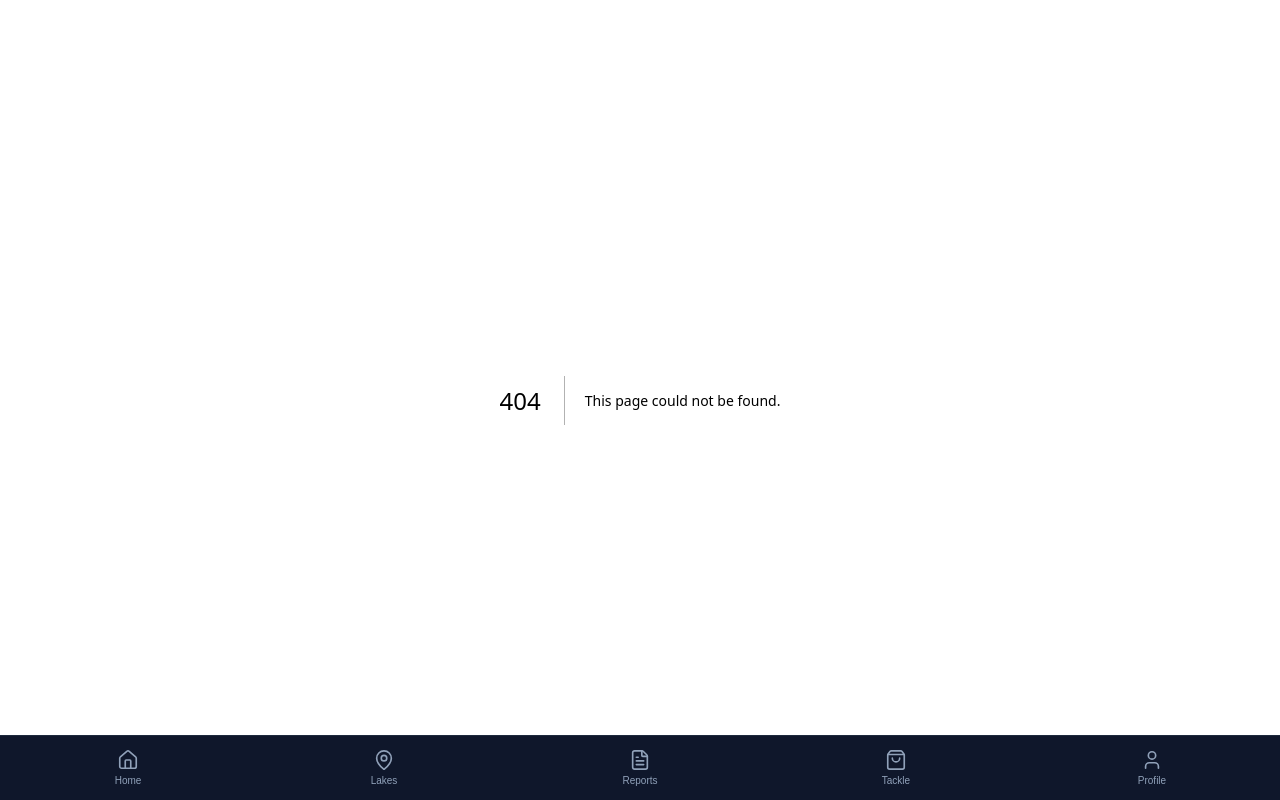
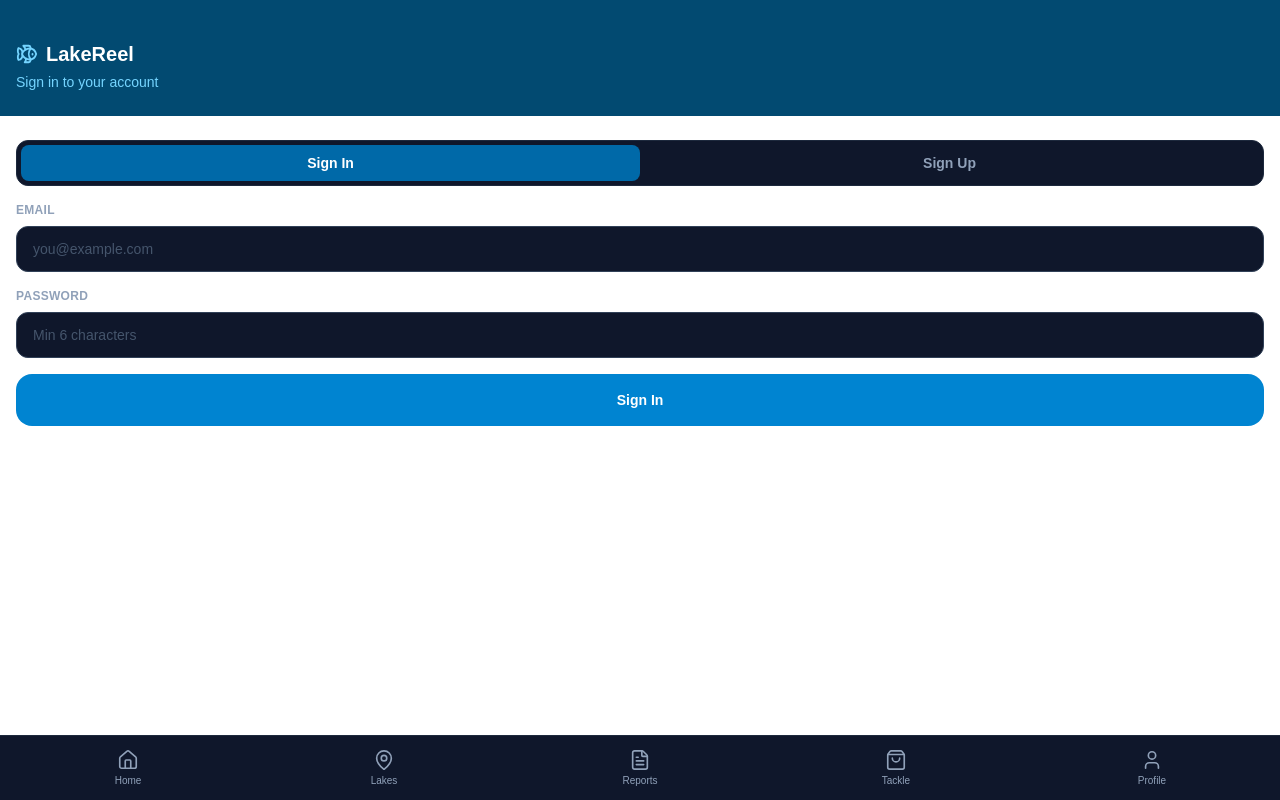
Before and after one commit to overbuilt-software/LakeReel, a Next.js app: page /login in a window 1280 px wide. Before the commit this address had no page. Shown: the top 800 px of the page. Built offline with nearby package versions, Linux system fonts and the light colour scheme; no server answers.

Commit message:
Phase 1 auth: login/signup, profile page with reports, link reports to user

```diff
--- a/src/app/layout.tsx
+++ b/src/app/layout.tsx
@@ -3,6 +3,7 @@ import { Geist } from "next/font/google";
 import "./globals.css";
 import BottomNav from "@/components/BottomNav";
 import Footer from "@/components/Footer";
+import { AuthProvider } from "@/lib/auth-context";
 
 const geist = Geist({
   variable: "--font-geist-sans",
@@ -30,11 +31,13 @@ export default function RootLayout({
   return (
     <html lang="en">
       <body className={`${geist.variable} antialiased bg-slate-950 text-white`}>
-        <main className="min-h-screen pb-20">
-          {children}
-        </main>
-        <Footer />
-        <BottomNav />
+        <AuthProvider>
+          <main className="min-h-screen pb-20">
+            {children}
+          </main>
+          <Footer />
+          <BottomNav />
+        </AuthProvider>
       </body>
     </html>
   );
--- /dev/null
+++ b/src/app/login/page.tsx
@@ -0,0 +1,139 @@
+"use client";
+
+import { useState } from "react";
+import { useRouter } from "next/navigation";
+import { Fish } from "lucide-react";
+import { supabase } from "@/lib/supabase";
+
+export default function LoginPage() {
+  const router = useRouter();
+  const [mode, setMode] = useState<"login" | "signup">("login");
+  const [email, setEmail] = useState("");
+  const [password, setPassword] = useState("");
+  const [displayName, setDisplayName] = useState("");
+  const [loading, setLoading] = useState(false);
+  const [error, setError] = useState("");
+  const [success, setSuccess] = useState("");
+
+  async function handleSubmit(e: React.FormEvent) {
+    e.preventDefault();
+    setLoading(true);
+    setError("");
+    setSuccess("");
+
+    if (mode === "signup") {
+      const { error } = await supabase.auth.signUp({
+        email,
+        password,
+        options: { data: { display_name: displayName } },
+      });
+      if (error) {
+        setError(error.message);
+      } else {
+        setSuccess("Check your email to confirm your account, then sign in.");
+      }
+    } else {
+      const { error } = await supabase.auth.signInWithPassword({ email, password });
+      if (error) {
+        setError(error.message);
+      } else {
+        router.push("/profile");
+      }
+    }
+
+    setLoading(false);
+  }
+
+  return (
+    <div className="min-h-screen flex flex-col">
+      <header className="bg-sky-900 px-4 pt-10 pb-6">
+        <div className="flex items-center gap-2 mb-1">
+          <Fish size={22} className="text-sky-300" />
+          <h1 className="text-xl font-bold text-white">LakeReel</h1>
+        </div>
+        <p className="text-sky-300 text-sm">
+          {mode === "login" ? "Sign in to your account" : "Create your angler profile"}
+        </p>
+      </header>
+
+      <div className="px-4 pt-6 flex flex-col gap-4">
+        <div className="flex bg-slate-900 rounded-xl p-1 border border-slate-800">
+          <button
+            onClick={() => { setMode("login"); setError(""); setSuccess(""); }}
+            className={`flex-1 py-2 rounded-lg text-sm font-semibold transition-colors ${
+              mode === "login" ? "bg-sky-700 text-white" : "text-slate-400"
+            }`}
+          >
+            Sign In
+          </button>
+          <button
+            onClick={() => { setMode("signup"); setError(""); setSuccess(""); }}
+            className={`flex-1 py-2 rounded-lg text-sm font-semibold transition-colors ${
+              mode === "signup" ? "bg-sky-700 text-white" : "text-slate-400"
+            }`}
+          >
+            Sign Up
+          </button>
+        </div>
+
+        <form onSubmit={handleSubmit} className="flex flex-col gap-4">
+          {mode === "signup" && (
+            <div>
+              <label className="text-xs font-semibold text-slate-400 uppercase tracking-wide mb-2 block">
+                Display Name
+              </label>
+              <input
+                type="text"
+                value={displayName}
+                onChange={(e) => setDisplayName(e.target.value)}
+                placeholder="e.g. LakeBoss_MO"
+                required
+                className="w-full bg-slate-900 border border-slate-700 rounded-xl px-4 py-3 text-white text-sm placeholder:text-slate-600 focus:outline-none focus:border-sky-500"
+              />
+            </div>
+          )}
+
+          <div>
+            <label className="text-xs font-semibold text-slate-400 uppercase tracking-wide mb-2 block">
+              Email
+            </label>
+            <input
+              type="email"
+              value={email}
+              onChange={(e) => setEmail(e.target.value)}
+              placeholder="you@example.com"
+              required
+              className="w-full bg-slate-900 border border-slate-700 rounded-xl px-4 py-3 text-white text-sm placeholder:text-slate-600 focus:outline-none focus:border-sky-500"
+            />
+          </div>
+
+          <div>
+            <label className="text-xs font-semibold text-slate-400 uppercase tracking-wide mb-2 block">
+              Password
+            </label>
+            <input
+              type="password"
+              value={password}
+              onChange={(e) => setPassword(e.target.value)}
+              placeholder="Min 6 characters"
+              required
+              minLength={6}
+              className="w-full bg-slate-900 border border-slate-700 rounded-xl px-4 py-3 text-white text-sm placeholder:text-slate-600 focus:outline-none focus:border-sky-500"
+            />
+          </div>
+
+          {error && <p className="text-red-400 text-sm text-center">{error}</p>}
+          {success && <p className="text-green-400 text-sm text-center">{success}</p>}
+
+          <button
+            type="submit"
+            disabled={loading}
+            className="w-full py-4 rounded-2xl text-sm font-bold bg-sky-600 text-white active:bg-sky-500 disabled:bg-slate-800 disabled:text-slate-500 transition-colors"
+          >
+            {loading ? "Please wait…" : mode === "login" ? "Sign In" : "Create Account"}
+          </button>
+        </form>
+      </div>
+    </div>
+  );
+}
--- a/src/app/profile/page.tsx
+++ b/src/app/profile/page.tsx
@@ -1,61 +1,152 @@
-import { MapPin, Fish, FileText, Bell, ChevronRight, Settings } from "lucide-react";
+"use client";
 
-const savedLakes = [
-  { name: "Lake Tenkiller", state: "OK" },
-  { name: "Grand Lake", state: "OK" },
-];
+import { useEffect, useState } from "react";
+import { useRouter } from "next/navigation";
+import { FileText, LogOut, User } from "lucide-react";
+import Link from "next/link";
+import { useAuth } from "@/lib/auth-context";
+import { supabase } from "@/lib/supabase";
 
-const menuItems = [
-  { icon: Bell, label: "Bite Alerts", desc: "Get notified when fish are biting" },
-  { icon: MapPin, label: "Saved Lakes", desc: "2 lakes saved" },
-  { icon: Fish, label: "My Catches", desc: "Log and track your catches" },
-  { icon: FileText, label: "My Reports", desc: "Reports you've submitted" },
-  { icon: Settings, label: "Settings", desc: "Notifications, location, account" },
-];
+type Report = {
+  id: string;
+  lake_name: string;
+  lake_id: string;
+  species: string;
+  technique: string;
+  bait: string | null;
+  bite_level: number;
+  notes: string | null;
+  created_at: string;
+};
+
+const biteColors = ["", "bg-slate-700", "bg-yellow-800", "bg-green-800", "bg-orange-700", "bg-red-700"];
+const biteLabels = ["", "Slow", "Fair", "Good", "Hot", "On Fire"];
+
+function timeAgo(ts: string) {
+  const diff = Math.floor((Date.now() - new Date(ts).getTime()) / 1000);
+  if (diff < 60) return "just now";
+  if (diff < 3600) return `${Math.floor(diff / 60)}m ago`;
+  if (diff < 86400) return `${Math.floor(diff / 3600)}h ago`;
+  return `${Math.floor(diff / 86400)}d ago`;
+}
 
 export default function ProfilePage() {
+  const { user, loading, signOut } = useAuth();
+  const router = useRouter();
+  const [reports, setReports] = useState<Report[]>([]);
+  const [reportsLoading, setReportsLoading] = useState(false);
+  const displayName = user?.user_metadata?.display_name ?? user?.email?.split("@")[0] ?? "Angler";
+
+  useEffect(() => {
+    if (!loading && !user) {
+      router.push("/login");
+    }
+  }, [user, loading, router]);
+
+  useEffect(() => {
+    if (!user) return;
+    setReportsLoading(true);
+    supabase
+      .from("reports")
+      .select("id, lake_name, lake_id, species, technique, bait, bite_level, notes, created_at")
+      .eq("user_id", user.id)
+      .order("created_at", { ascending: false })
+      .then(({ data }) => {
+        setReports(data ?? []);
+        setReportsLoading(false);
+      });
+  }, [user]);
+
+  async function handleSignOut() {
+    await signOut();
+    router.push("/");
+  }
+
+  if (loading || !user) {
+    return (
+      <div className="flex items-center justify-center min-h-screen">
+        <p className="text-slate-400 text-sm">Loading…</p>
+      </div>
+    );
+  }
+
+  const initial = displayName.charAt(0).toUpperCase();
+
   return (
-    <div>
+    <div className="flex flex-col pb-6">
       <header className="bg-sky-900 px-4 pt-10 pb-6">
-        <div className="flex items-center gap-4">
-          <div className="w-14 h-14 rounded-full bg-sky-700 flex items-center justify-center text-2xl font-bold text-white">
-            A
+        <div className="flex items-center justify-between">
+          <div className="flex items-center gap-4">
+            <div className="w-14 h-14 rounded-full bg-sky-700 flex items-center justify-center text-2xl font-bold text-white">
+              {initial}
+            </div>
+            <div>
+              <p className="font-bold text-white text-lg">{displayName}</p>
+              <p className="text-sky-300 text-xs">{user.email}</p>
+            </div>
           </div>
-          <div>
-            <p className="font-bold text-white text-lg">Angler</p>
-            <p className="text-sky-300 text-sm">Sign in to save lakes & get alerts</p>
-          </div>
+          <button
+            onClick={handleSignOut}
+            className="flex items-center gap-1.5 text-sky-300 text-sm active:text-white transition-colors"
+          >
+            <LogOut size={16} />
+            Sign out
+          </button>
         </div>
       </header>
 
-      {/* Saved Lakes */}
+      {/* My Reports */}
       <section className="px-4 pt-5">
-        <h2 className="text-sm font-semibold text-slate-400 uppercase tracking-wide mb-3">Saved Lakes</h2>
-        <div className="flex gap-2 flex-wrap">
-          {savedLakes.map((l) => (
-            <div key={l.name} className="flex items-center gap-1.5 bg-slate-900 border border-slate-800 rounded-xl px-3 py-2">
-              <MapPin size={13} className="text-sky-400" />
-              <span className="text-sm text-white">{l.name}</span>
-              <span className="text-xs text-slate-500">{l.state}</span>
-            </div>
-          ))}
+        <div className="flex items-center gap-2 mb-3">
+          <FileText size={16} className="text-sky-400" />
+          <h2 className="text-sm font-semibold text-slate-400 uppercase tracking-wide">My Reports</h2>
         </div>
-      </section>
 
-      {/* Menu */}
-      <section className="px-4 pt-5">
-        <div className="bg-slate-900 rounded-2xl border border-slate-800 divide-y divide-slate-800">
-          {menuItems.map(({ icon: Icon, label, desc }) => (
-            <button key={label} className="w-full flex items-center gap-3 px-4 py-3.5 active:bg-slate-800 transition-colors">
-              <Icon size={18} className="text-sky-400 shrink-0" />
-              <div className="flex-1 text-left">
-                <p className="text-sm font-medium text-white">{label}</p>
-                <p className="text-xs text-slate-500">{desc}</p>
-              </div>
-              <ChevronRight size={16} className="text-slate-600" />
-            </button>
-          ))}
-        </div>
+        {reportsLoading ? (
+          <p className="text-slate-500 text-sm text-center py-6">Loading reports…</p>
+        ) : reports.length === 0 ? (
+          <div className="text-center py-8">
+            <User size={36} className="text-slate-700 mx-auto mb-3" />
+            <p className="text-slate-400 text-sm mb-1">No reports yet</p>
+            <p className="text-slate-600 text-xs mb-4">Submit a report to see it here</p>
+            <Link
+              href="/reports/submit"
+              className="bg-sky-700 text-white text-sm font-semibold rounded-xl px-5 py-2.5 inline-block active:bg-sky-600 transition-colors"
+            >
+              Submit a Report
+            </Link>
+          </div>
+        ) : (
+          <div className="flex flex-col gap-3">
+            {reports.map((r) => (
+              <Link key={r.id} href={`/lakes/${r.lake_id}`}>
+                <div className="bg-slate-900 rounded-2xl p-4 border border-slate-800 active:scale-[0.98] transition-transform">
+                  <div className="flex items-start justify-between mb-2">
+                    <div>
+                      <p className="font-semibold text-white text-sm">{r.lake_name}</p>
+                      <p className="text-xs text-slate-500">{timeAgo(r.created_at)}</p>
+                    </div>
+                    <span className={`text-xs font-semibold px-2 py-0.5 rounded-full ${biteColors[r.bite_level] ?? "bg-slate-700"} text-white`}>
+                      {biteLabels[r.bite_level] ?? "—"}
+                    </span>
+                  </div>
+                  <div className="flex items-center gap-2 flex-wrap text-xs text-slate-300">
+                    <span className="bg-slate-800 rounded-lg px-2 py-1">{r.species}</span>
+                    <span className="bg-slate-800 rounded-lg px-2 py-1">{r.technique}</span>
+                    {r.bait && <span className="bg-slate-800 rounded-lg px-2 py-1">{r.bait}</span>}
+                  </div>
+                  {r.notes && <p className="text-xs text-slate-500 mt-2 line-clamp-2">{r.notes}</p>}
+                </div>
+              </Link>
+            ))}
+            <Link
+              href="/reports/submit"
+              className="bg-sky-700 text-white text-sm font-semibold rounded-xl py-3 text-center active:bg-sky-600 transition-colors block mt-1"
+            >
+              Submit Another Report
+            </Link>
+          </div>
+        )}
       </section>
     </div>
   );
--- a/src/app/reports/submit/ReportForm.tsx
+++ b/src/app/reports/submit/ReportForm.tsx
@@ -5,6 +5,7 @@ import { ChevronLeft, ChevronDown, CheckCircle } from "lucide-react";
 import Link from "next/link";
 import { lakes } from "@/lib/lakes";
 import { supabase } from "@/lib/supabase";
+import { useAuth } from "@/lib/auth-context";
 
 const speciesOptions = [
   "Largemouth Bass", "Smallmouth Bass", "Spotted Bass",
@@ -37,10 +38,12 @@ const biteActiveColors = [
 ];
 
 export default function ReportForm({ defaultLake }: { defaultLake: string }) {
+  const { user } = useAuth();
   const lakeList = Object.values(lakes);
+  const defaultAuthor = user?.user_metadata?.display_name ?? "";
 
   const [lake, setLake] = useState(defaultLake);
-  const [author, setAuthor] = useState("");
+  const [author, setAuthor] = useState(defaultAuthor);
   const [species, setSpecies] = useState("");
   const [technique, setTechnique] = useState("");
   const [bait, setBait] = useState("");
@@ -71,6 +74,7 @@ export default function ReportForm({ defaultLake }: { defaultLake: string }) {
       water_clarity: null,
       bite_level: biteLevel,
       notes: notes || null,
+      user_id: user?.id ?? null,
     });
 
     setLoading(false);
--- /dev/null
+++ b/src/lib/auth-context.tsx
@@ -0,0 +1,51 @@
+"use client";
+
+import { createContext, useContext, useEffect, useState } from "react";
+import { Session, User } from "@supabase/supabase-js";
+import { supabase } from "@/lib/supabase";
+
+type AuthContextType = {
+  session: Session | null;
+  user: User | null;
+  loading: boolean;
+  signOut: () => Promise<void>;
+};
+
+const AuthContext = createContext<AuthContextType>({
+  session: null,
+  user: null,
+  loading: true,
+  signOut: async () => {},
+});
+
+export function AuthProvider({ children }: { children: React.ReactNode }) {
+  const [session, setSession] = useState<Session | null>(null);
+  const [loading, setLoading] = useState(true);
+
+  useEffect(() => {
+    supabase.auth.getSession().then(({ data: { session } }) => {
+      setSession(session);
+      setLoading(false);
+    });
+
+    const { data: { subscription } } = supabase.auth.onAuthStateChange((_event, session) => {
+      setSession(session);
+    });
+
+    return () => subscription.unsubscribe();
+  }, []);
+
+  async function signOut() {
+    await supabase.auth.signOut();
+  }
+
+  return (
+    <AuthContext.Provider value={{ session, user: session?.user ?? null, loading, signOut }}>
+      {children}
+    </AuthContext.Provider>
+  );
+}
+
+export function useAuth() {
+  return useContext(AuthContext);
+}
```
